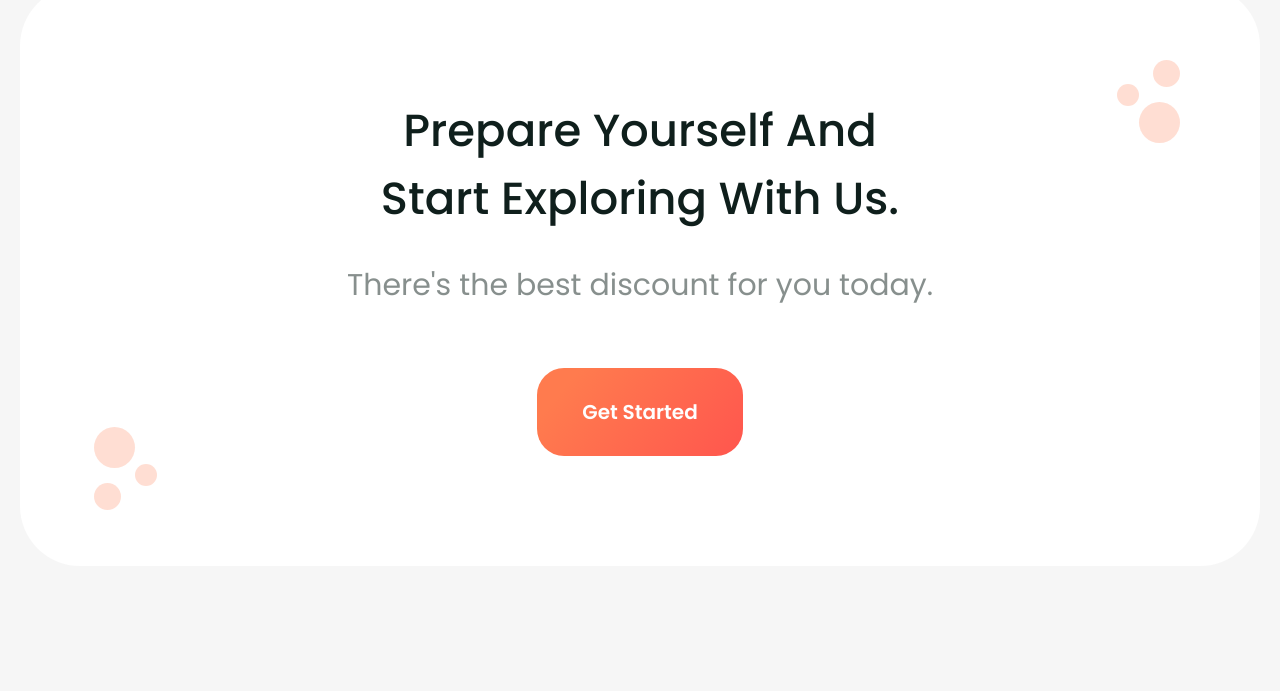
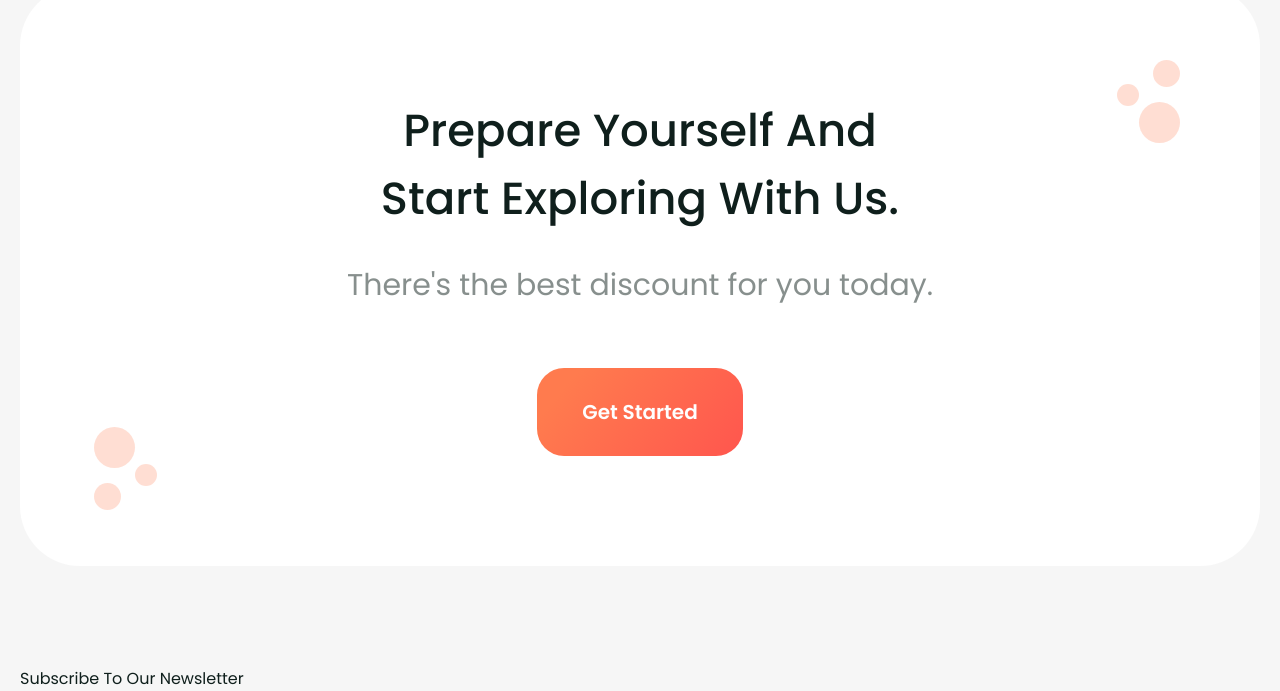
Before and after one commit to TatianaOsipova/goTrip, a plain HTML site: page index.html in a window 1280 px wide. Shown: the part 2459-3150 px from the top of the page. Before the commit the page ends 3125 px from the top, so only its background shows below. Drawn offline with nearby package versions, Linux system fonts and the light colour scheme.

Commit message:
feat: start styling section subscribe

```diff
--- a/css/style.css
+++ b/css/style.css
@@ -401,20 +401,20 @@ a {
 }
 
 .cta__plate::before,
-.cta__plate::after{
+.cta__plate::after {
     position: absolute;
     width: 63px;
     height: 83px;
     content: "";
 }
 
-.cta__plate::before{
+.cta__plate::before {
     left: 74px;
     bottom: 56px;
     background-image: url(./../images/cta-el-01.svg);
 }
 
-.cta__plate::after{
+.cta__plate::after {
     top: 74px;
     right: 80px;
     background-image: url(./../images/cta-el-02.svg);
@@ -439,3 +439,15 @@ a {
 }
 
 /* styling main section cta end */
+
+/* styling main section subscribe start */
+
+.subscribe {}
+
+.subscribe__content {}
+
+.subscribe__title {}
+
+.subscibe-form {}
+
+/* styling main section subscribe end */
--- a/index.html
+++ b/index.html
@@ -177,6 +177,14 @@
 
         <section class="subscribe">
             <div class="container">
+                <div class="subscribe__content">
+                    <h2 class="subscribe__title">Subscribe
+                        To Our Newsletter
+                    </h2>
+                    <form action="" class="subscibe-form">
+
+                    </form>
+                </div>
 
 
             </div>
```
